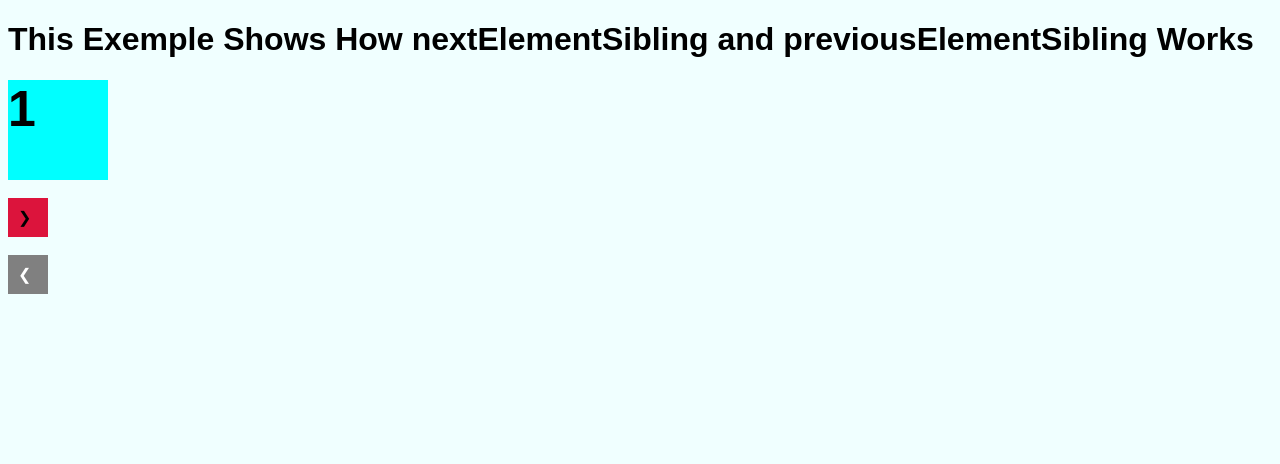
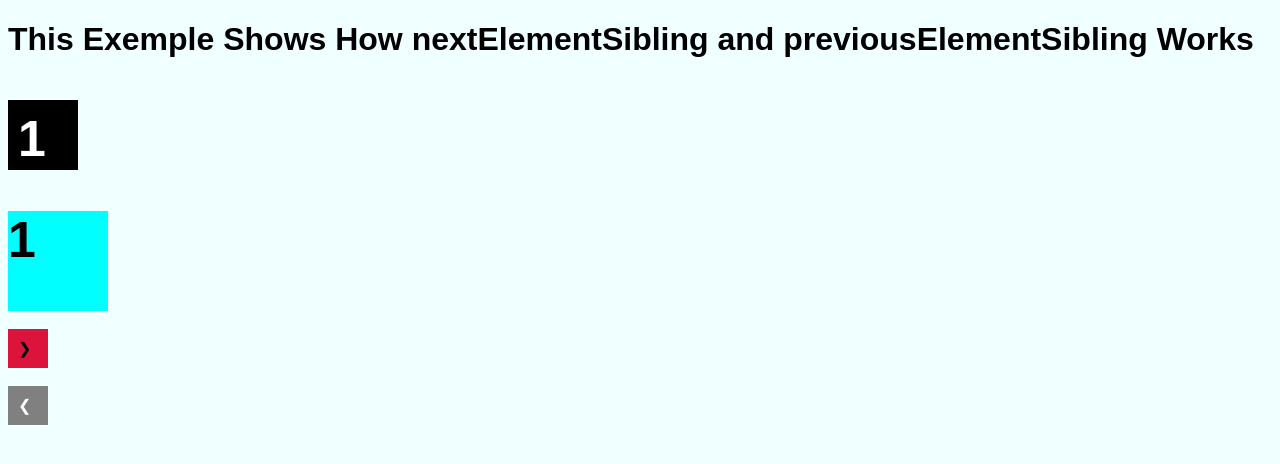
Before and after one commit to GHamza-Dev/Traversing-the-DOM-next-previousElementSibling, a plain HTML site: page index.html in a window 1280 px wide. Drawn offline with Linux system fonts and the light colour scheme.

Commit message:
Added function calculate time out

```diff
--- a/index.html
+++ b/index.html
@@ -18,7 +18,7 @@
 
 <body>
     <h1>This Exemple Shows How nextElementSibling and previousElementSibling Works</h1>
-
+    <h2 id="time" class="s">5</h2>
     <div class="wrapper">
         <div class="elem i1">1</div>
         <div class="elem i2">2</div>
@@ -29,6 +29,10 @@
     <div id="btn"> &#10095;</div>
     <br>
     <div id="btnPrev"> &#10094;</div>
+
+
+
+
 
 
     <script>
@@ -54,7 +58,16 @@
 
         }
         setInterval(next, 6000);
-        // new comment : (git test)
+
+        // add timer
+        const time = document.getElementById('time');
+        var i = 5;
+        setInterval(() => {
+
+            time.innerHTML = i;
+            i--;
+            if (i === -1) i = 5;
+        }, 1000);
 
 
 
--- a/style.css
+++ b/style.css
@@ -66,3 +66,12 @@
 #btnPrev:hover {
     background-color: #000;
 }
+
+.s {
+    padding: 10px;
+    background-color: #000;
+    color: #fff;
+    width: 50px;
+    height: 50px;
+    font-size: 50px;
+}
```
